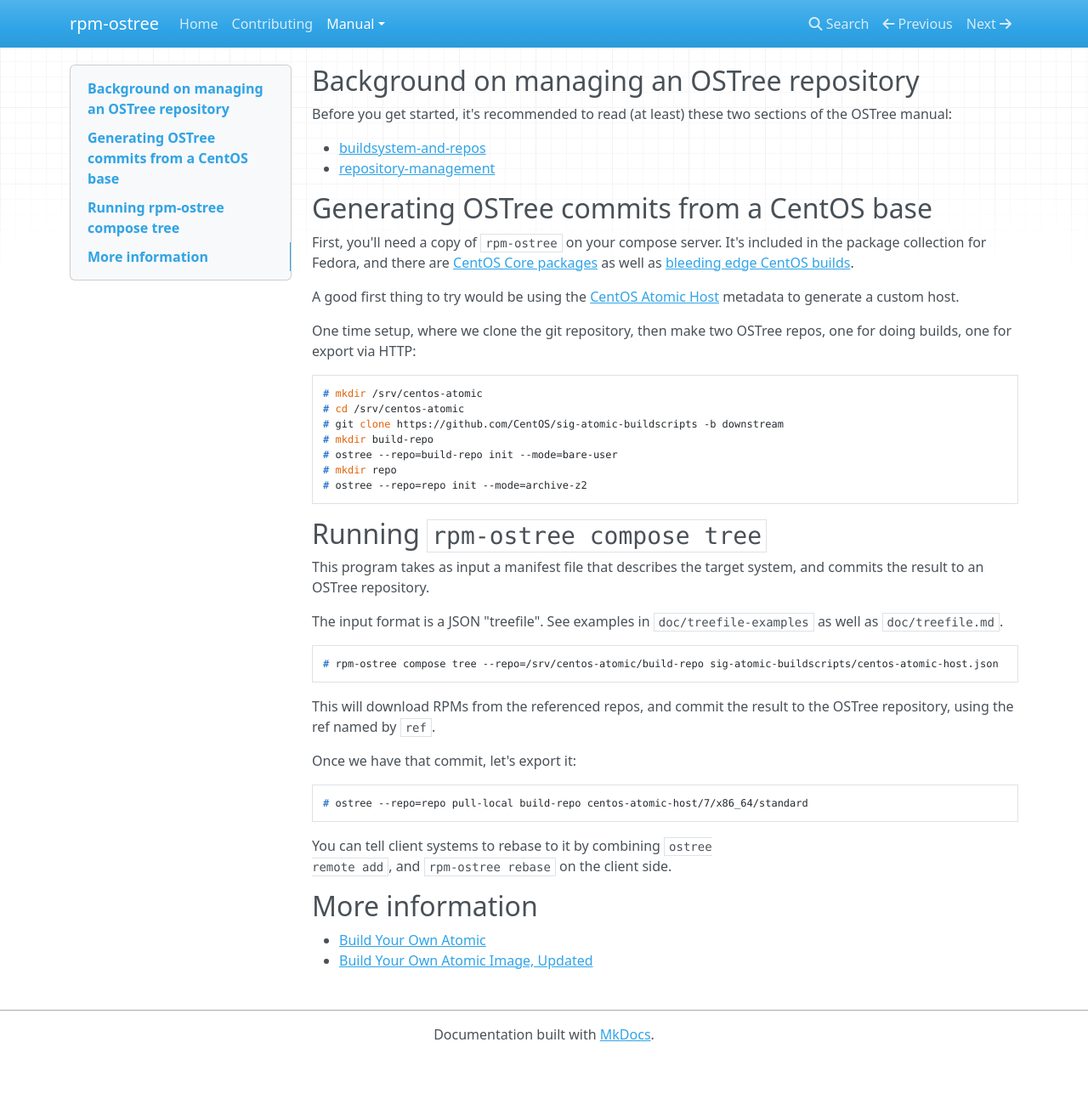
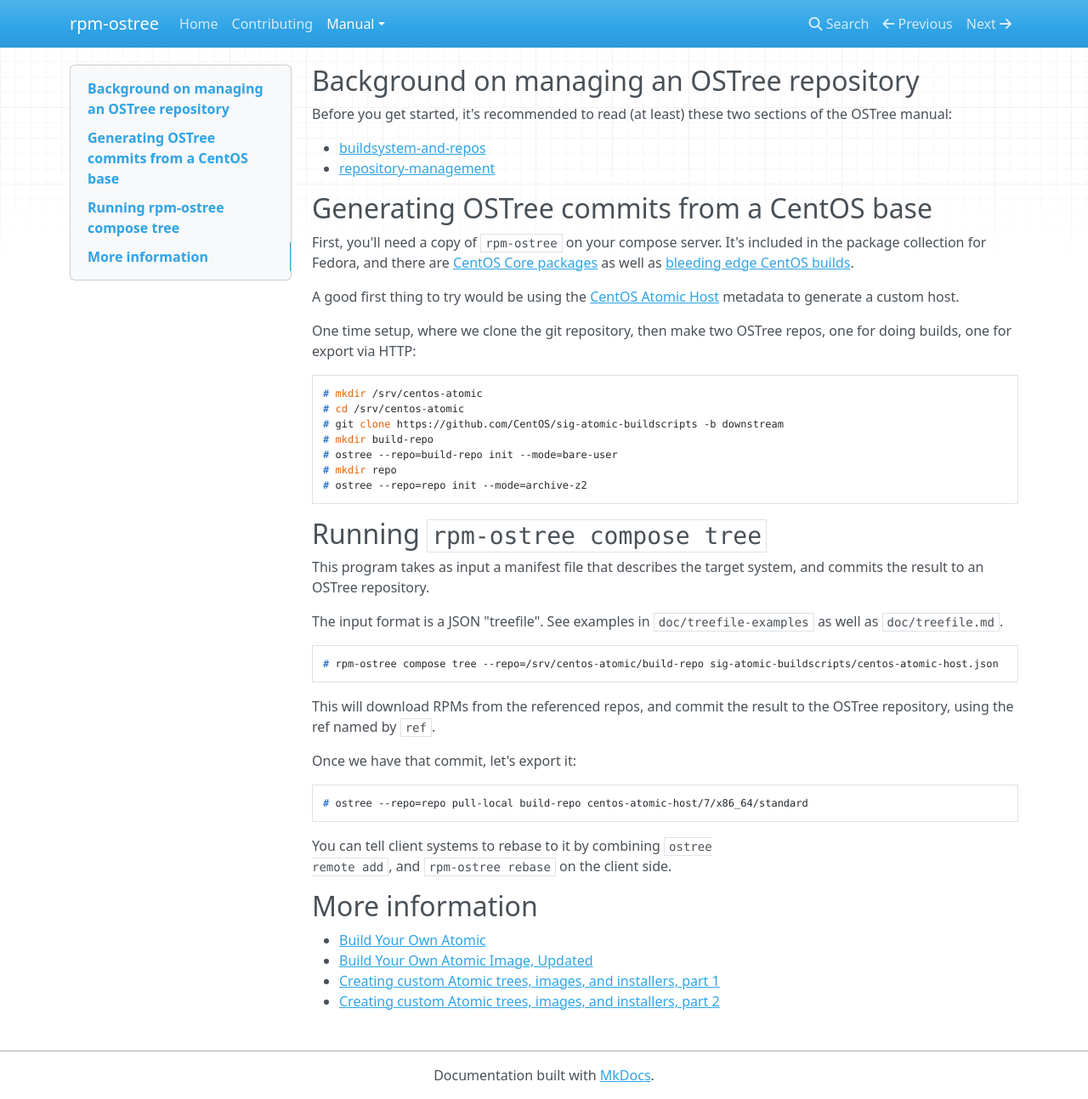
Before and after one commit to coreos/rpm-ostree, an MkDocs documentation site: the page built from docs/manual/compose-server.md, in a window 1280 px wide and 1293 px high. Shown: the whole window at 85% size. Built offline with MkDocs 1.6.1, drawn with Linux system fonts in a browser that asks for light colours; nearby versions of some CDN libraries; old or Windows-style settings are respelled for this version of MkDocs.

Commit message:
Add links to customization resource

```diff
--- a/docs/manual/compose-server.md
+++ b/docs/manual/compose-server.md
@@ -58,3 +58,5 @@
 
   * [Build Your Own Atomic](https://github.com/jasonbrooks/byo-atomic)
   * [Build Your Own Atomic Image, Updated](http://www.projectatomic.io/blog/2014/08/build-your-own-atomic-centos-or-fedora/)
+  * [Creating custom Atomic trees, images, and installers, part 1](http://developerblog.redhat.com/2015/01/08/creating-custom-atomic-trees-images-and-installers-part-1/)
+  * [Creating custom Atomic trees, images, and installers, part 2](http://developerblog.redhat.com/2015/01/15/creating-custom-atomic-trees-images-and-installers-part-2/)
```
